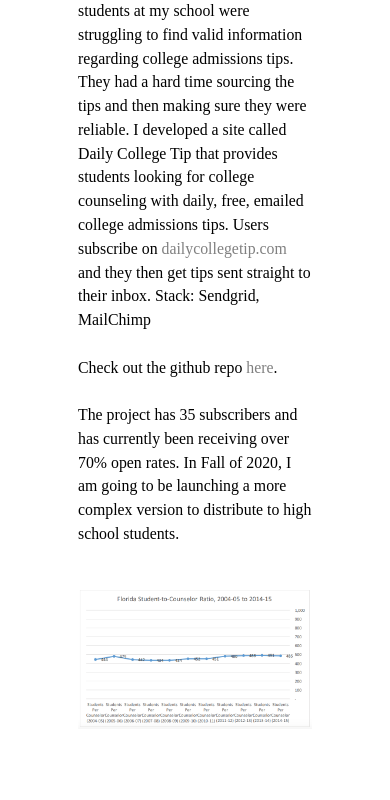
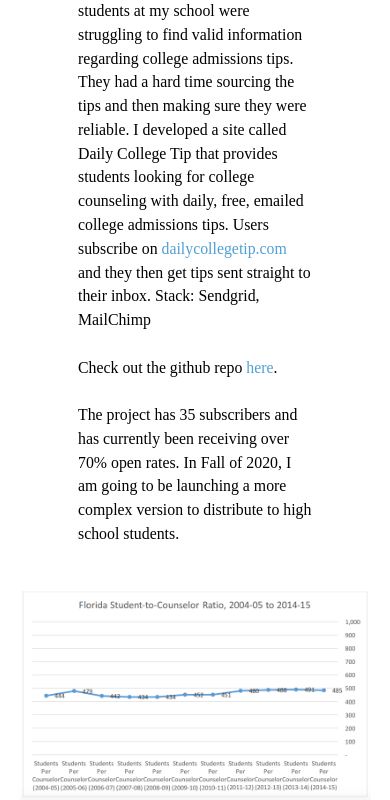
Before and after one commit to lindsayesterman/lindsay, a PHP site: page /dct.html in a window 390 px wide. Shown: the part 633-1433 px from the top of the page. Before the commit the page ends 1360 px from the top, so only its background shows below. Run offline with PHP 8.4, Linux system fonts and the light colour scheme; some libraries are stand-ins or nearby versions.

Commit message:
link color

```diff
--- a/style.css
+++ b/style.css
@@ -263,7 +263,7 @@ footer {
 
 .projects-links {
     text-decoration: none;
-    color: gray;
+    color:#51A0D5;
     font-family: "Lora", serif;
     background-color: transparent;
 }
@@ -320,6 +320,11 @@ footer {
         width: 100%;
     }
 
+    .mini-proj{
+        width:100%;
+    }
+
+
 }
 
 /* MEDIA QUERY phone*/
@@ -358,7 +363,9 @@ footer {
     .nasa-flex{
         transform: scale(.67)
     }
-
+    .graph{
+        width:90%;
+    }
 
 
 
```
